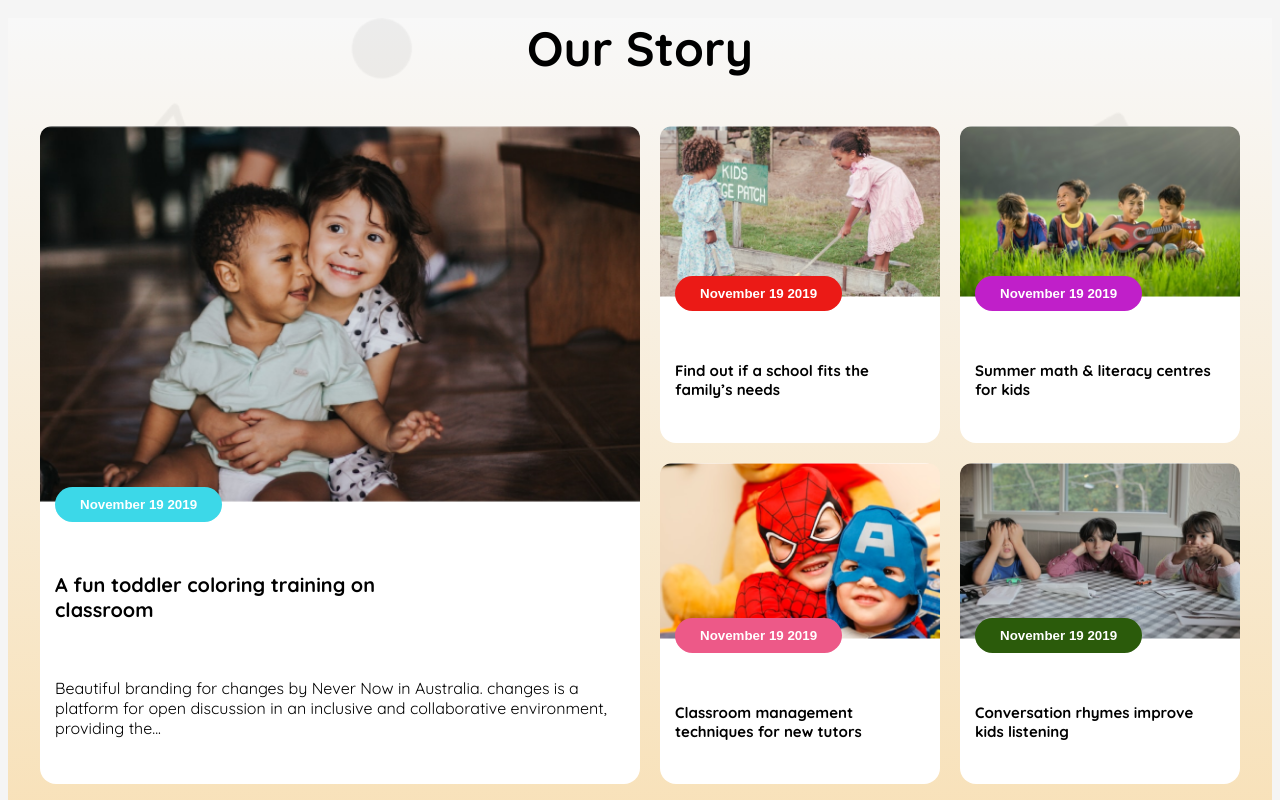
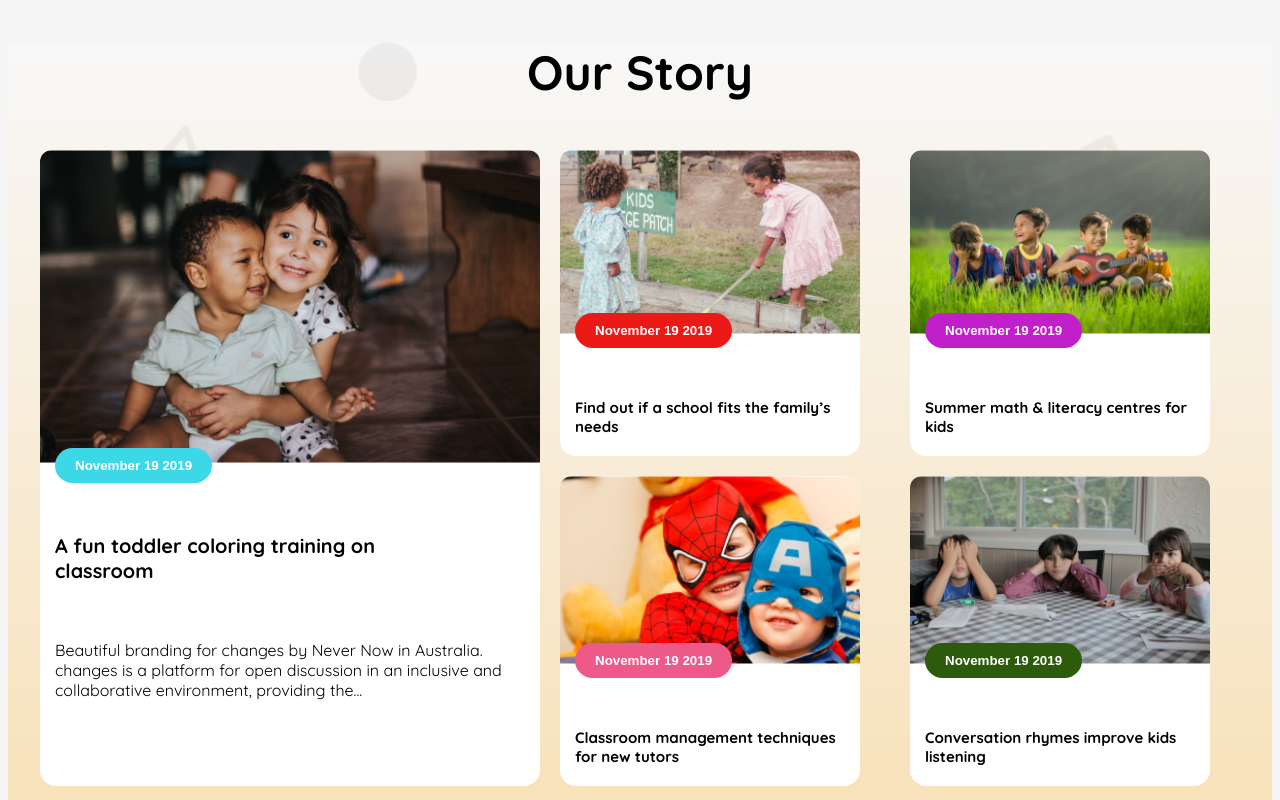
Before and after one commit to Hello-Anik/assignment-2, a plain HTML site: page index.html in a window 1280 px wide. Shown: the part 1460-2260 px from the top of the page. Drawn offline with Linux system fonts and the light colour scheme; a web font is replaced by a local one.

Commit message:
some added new

```diff
--- a/index.html
+++ b/index.html
@@ -9,6 +9,7 @@
 </head>
 <body class="quicksand">
     <header>
+        <marquee behavior="" direction="">Our school is Very Nice and very Beautiful</marquee>
         <div class="navbar display-flex">
             <div class="logo display-flex">
                 <img src="./assets/logo.png" alt="" class="logo-img">
@@ -107,7 +108,7 @@
                             collaborative environment, providing the...</p>
                         </div>
                     </div>
-                    <div class="story-card">
+                    <div class="story-card story-2">
                         <img src="./assets/story-2.png" alt="">
                         <div class="text">
                             <button id="some-1">November 19 2019</button>
@@ -115,7 +116,7 @@
                             family’s needs</h4>
                         </div>
                     </div>
-                    <div class="story-card">
+                    <div class="story-card story-2">
                         <img src="./assets/story-3.png" alt="">
                         <div class="text">
                             <button id="some-2">November 19 2019</button>
@@ -126,7 +127,7 @@
                         </div>
 
                     </div>
-                    <div class="story-card">
+                    <div class="story-card story-2">
                         <img src="./assets/story-4.png" alt="">
                         <div class="text">
                             <button id="some-3">November 19 2019</button>
@@ -137,7 +138,7 @@
                         </div>
 
                     </div>
-                    <div class="story-card">
+                    <div class="story-card story-2">
                         <img src="./assets/story-5.png" alt="">
                         <div class="text">
                             <button id="some-4">November 19 2019</button>
--- a/style.css
+++ b/style.css
@@ -213,11 +213,13 @@
     display: grid;
     grid-template-columns: repeat(3, 1fr);
     gap: 20px;
-
  }
  .story-card{
     border-radius: 16px;
     background: rgb(255, 255, 255);
+ }
+ .story-2{
+  max-width: 300px;
  }
  .story-card img{
     border-radius: 12px 12px 0 0;
@@ -227,7 +229,7 @@
 
  #first-1{
     grid-row: span 2;
-    width: 600px;
+    width: 500px;
  }
  .text{
   margin: 0 15px;
@@ -246,7 +248,7 @@
  }
  .text button{
   border: none;
-  padding: 10px 25px;
+  padding: 10px 1.25rem;
   background: #3CD8E8;
   border-radius: 50px;
   color: white;
@@ -347,7 +349,6 @@
     .story-cards{
       grid-template-rows: repeat(2, 1fr);
       grid-template-columns: repeat(2, 1fr);
-      width: 100%;
     }
    .footer
    {
@@ -355,5 +356,13 @@
     justify-items: center;
    }
 
+   marquee{
+    display: none;
+   }
+ }
+
+ /* large device responsive */
+
+ @media screen and (min-width:576px) and (max-width:992px) {
 
  }
```
